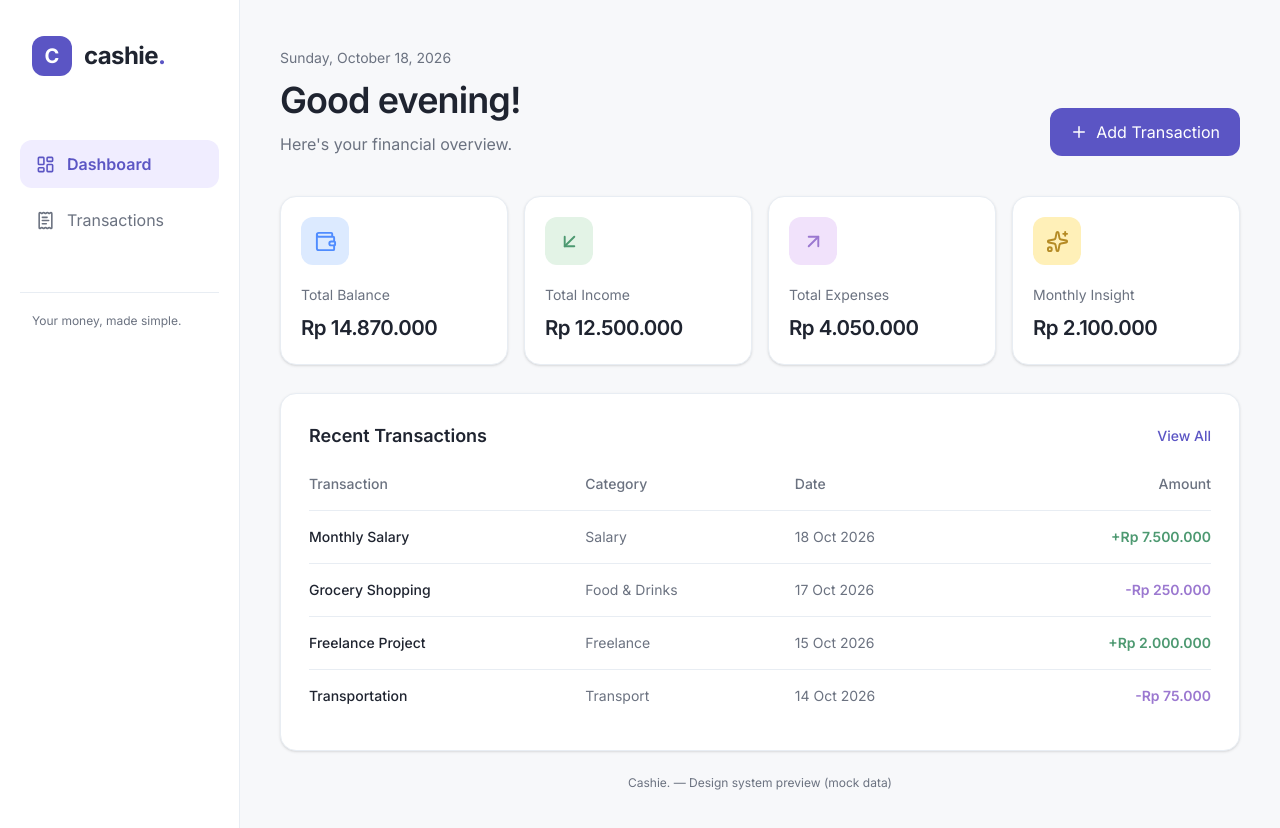
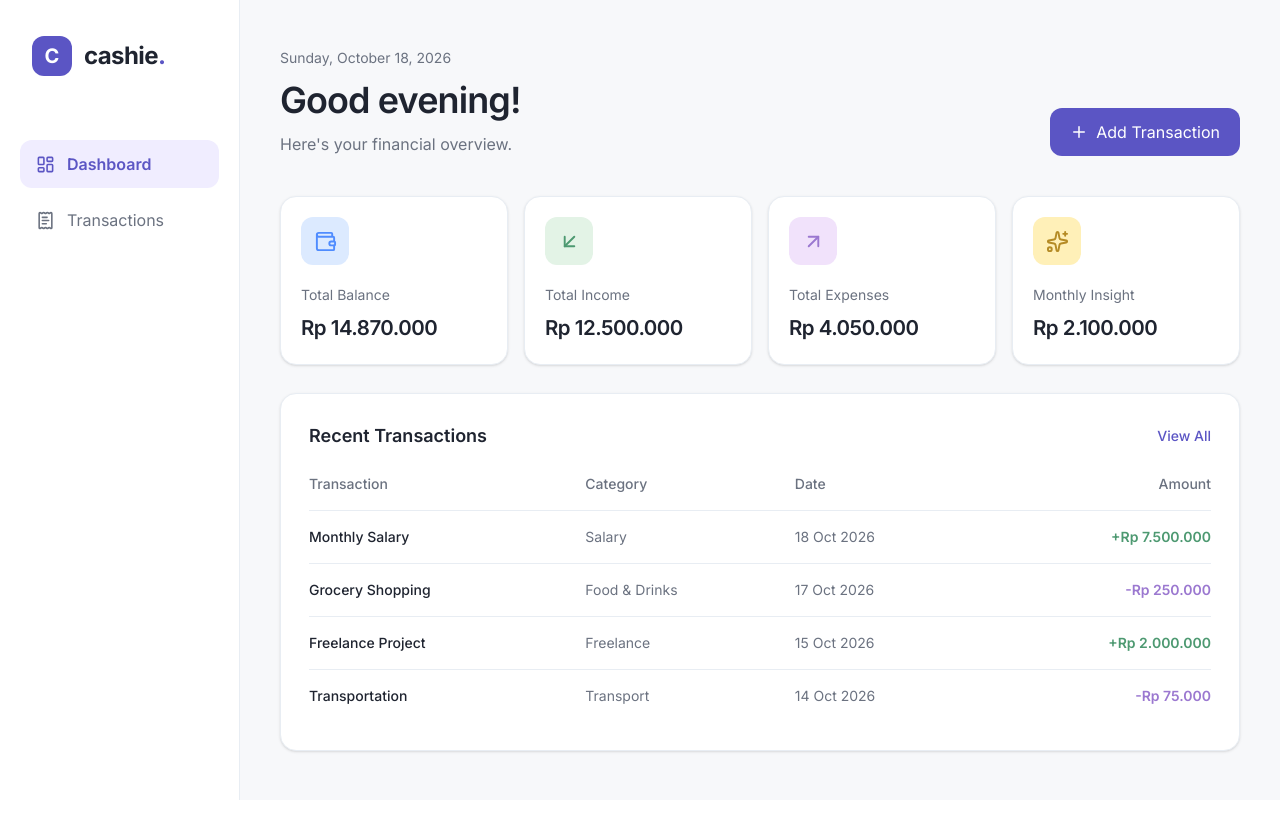
Before and after one commit to audreycallys/cashie-finance-tracker, a Next.js app: page / in a window 1280 px wide. Shown: the top 828 px of the page. After the commit the page ends 800 px from the top, so only its background shows below. Built offline with nearby package versions, Linux system fonts and the light colour scheme.

Commit message:
refactor: pisahkan sidebar menjadi komponen reusable

```diff
--- a/app/page.tsx
+++ b/app/page.tsx
@@ -1,3 +1,5 @@
+import Sidebar from "@/components/layout/Sidebar";
+
 import {
   ArrowDownLeft,
   ArrowUpRight,
@@ -85,34 +87,7 @@ export default function HomePage() {
     <div className="min-h-screen bg-background-secondary text-text-primary">
       <div className="flex min-h-screen w-full bg-white">
         {/* Sidebar */}
-        <aside className="hidden min-h-screen w-60 shrink-0 border-r border-border bg-white px-5 py-9 md:block">
-          <div className="mb-16 flex items-center gap-3 px-3">
-            <div className="flex h-10 w-10 items-center justify-center rounded-xl bg-primary text-xl font-bold text-white">
-              C
-            </div>
-            <span className="text-2xl font-bold tracking-tight">
-              cashie<span className="text-primary">.</span>
-            </span>
-          </div>
-
-          <nav className="space-y-2">
-            <div className="flex items-center gap-3 rounded-xl bg-primary-light px-4 py-3 font-semibold text-primary">
-              <LayoutDashboard size={19} />
-              Dashboard
-            </div>
-
-            <div className="flex items-center gap-3 rounded-xl px-4 py-3 text-text-secondary">
-              <ReceiptText size={19} />
-              Transactions
-            </div>
-          </nav>
-
-          <div className="mt-12 border-t border-border pt-5">
-            <p className="px-3 text-xs text-text-secondary">
-              Your money, made simple.
-            </p>
-          </div>
-        </aside>
+        <Sidebar />
 
         {/* Main */}
         <main className="min-w-0 flex-1 bg-background-secondary px-5 py-8 sm:px-8 lg:px-10 lg:py-12">
@@ -211,10 +186,6 @@ export default function HomePage() {
               </table>
             </div>
           </section>
-
-          <p className="mt-6 text-center text-xs text-text-secondary">
-            Cashie. — Design system preview (mock data)
-          </p>
         </main>
       </div>
     </div>
--- /dev/null
+++ b/components/layout/Sidebar.tsx
@@ -0,0 +1,61 @@
+"use client";
+
+import Link from "next/link";
+import { usePathname } from "next/navigation";
+import { LayoutDashboard, ReceiptText } from "lucide-react";
+
+const navigation = [
+  {
+    name: "Dashboard",
+    href: "/",
+    icon: LayoutDashboard,
+  },
+  {
+    name: "Transactions",
+    href: "/transactions",
+    icon: ReceiptText,
+  },
+];
+
+export default function Sidebar() {
+  const pathname = usePathname();
+
+  return (
+    <aside className="hidden min-h-screen w-60 shrink-0 border-r border-border bg-white px-5 py-9 md:block">
+      <Link href="/" className="mb-16 flex items-center gap-3 px-3">
+        <div className="flex h-10 w-10 items-center justify-center rounded-xl bg-primary text-xl font-bold text-white">
+          C
+        </div>
+
+        <span className="text-2xl font-bold tracking-tight text-text-primary">
+          cashie<span className="text-primary">.</span>
+        </span>
+      </Link>
+
+      <nav className="space-y-2">
+        {navigation.map((item) => {
+          const Icon = item.icon;
+          const isActive =
+            item.href === "/"
+              ? pathname === "/"
+              : pathname.startsWith(item.href);
+
+          return (
+            <Link
+              key={item.href}
+              href={item.href}
+              className={`flex items-center gap-3 rounded-xl px-4 py-3 transition-colors ${
+                isActive
+                  ? "bg-primary-light font-semibold text-primary"
+                  : "text-text-secondary hover:bg-background-secondary"
+              }`}
+            >
+              <Icon size={19} />
+              {item.name}
+            </Link>
+          );
+        })}
+      </nav>
+    </aside>
+  );
+}
```
